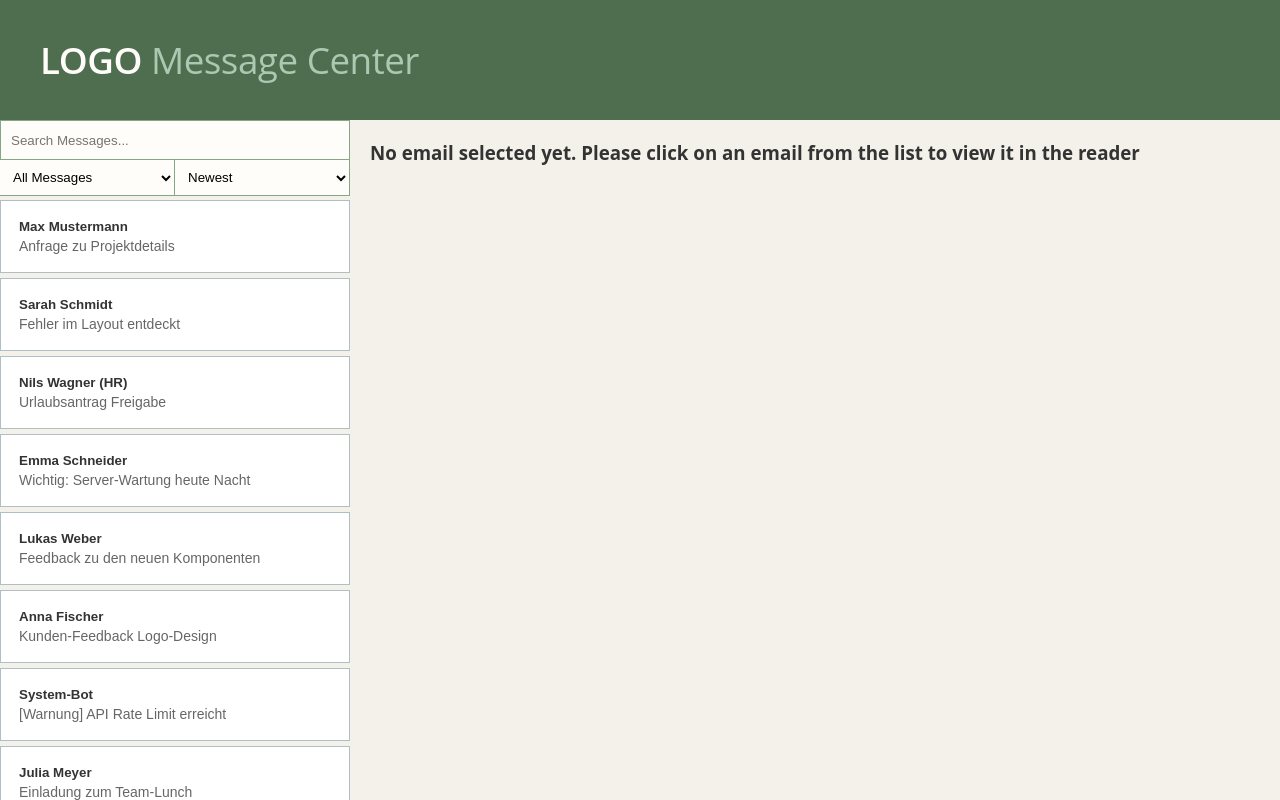
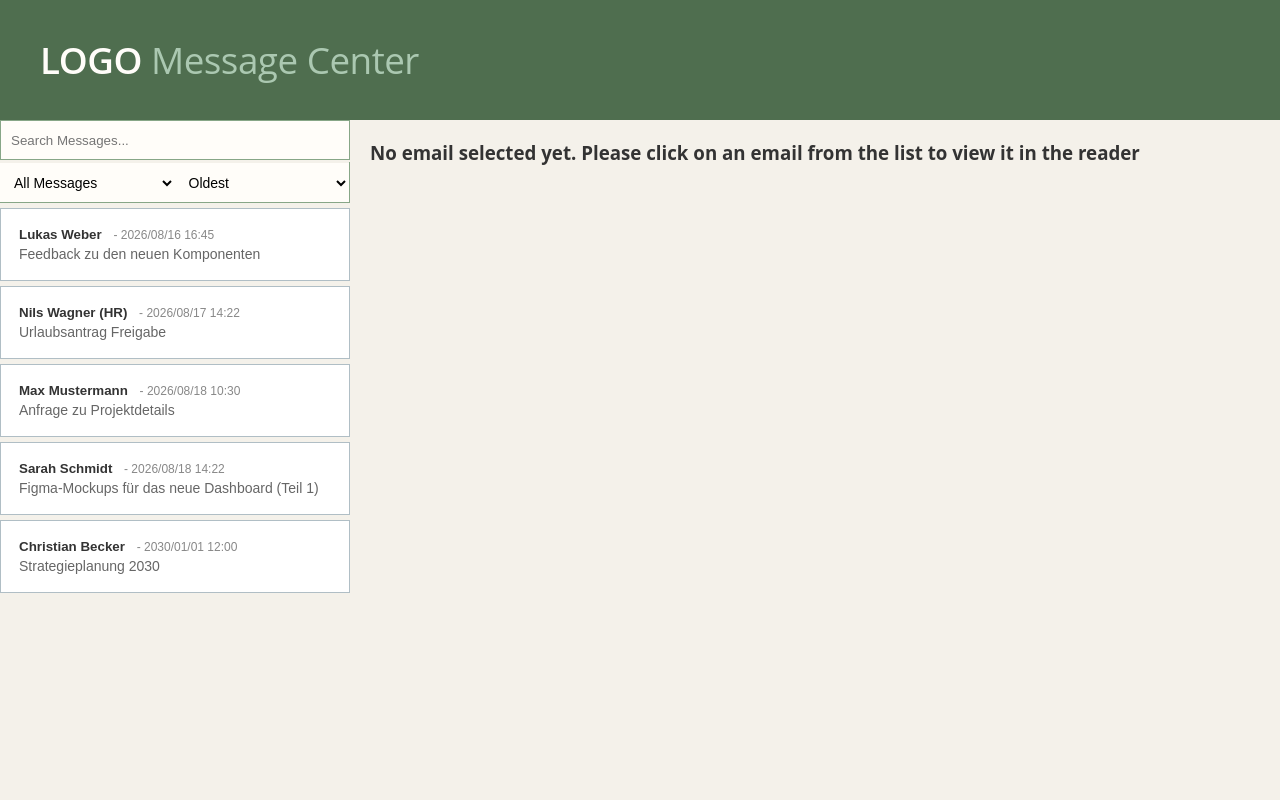
Before and after one commit to Yo-jo51/logo-message-center, a Vue app: page / in a window 1280 px wide. Built offline with nearby package versions, Linux system fonts and the light colour scheme.

Commit message:
Sorting Dropdown works

```diff
--- a/src/MessageCenter.vue
+++ b/src/MessageCenter.vue
@@ -1,27 +1,48 @@
 <script setup>
-import { ref } from 'vue'
+import { ref, computed } from 'vue'
+
 import MessageSearch from './components/MessageSearch.vue'
 import MessageFilter from './components/MessageFilter.vue'
-import MessageList from './components/MessageList.vue'
 import MessageReader from './components/MessageReader.vue'
 import MessageCard from './components/MessageCard.vue'
 
 import { TestMessages } from '@/MessageData/MessageData'
 
+const messages = ref(TestMessages)
 const currentMessage = ref(null)
 
-const showReader = ref(false)
+const filter = ref({
+  status: 'All Messages',
+  sort: 'Oldest',
+})
+
+const filteredMessages = computed(() => {
+  let result = messages.value
+
+  if (filter.value.status !== 'All Messages') {
+    result = result.filter((message) => message.status === filter.value.status)
+  }
+
+  return [...result].sort((a, b) => {
+    const timeA = new Date(a.timestamp)
+    const timeB = new Date(b.timestamp)
+
+    return filter.value.sort === 'Newest' ? timeB - timeA : timeA - timeB
+  })
+})
 </script>
 
 <template>
   <div class="layout">
     <div class="sidebar">
-      <MessageSearch />
-      <MessageFilter />
+      <div class="sidebar-controls">
+        <MessageSearch />
+        <MessageFilter @FilterApplied="filter = $event" />
+      </div>
 
       <div class="MessageList">
         <MessageCard
-          v-for="message in TestMessages"
+          v-for="message in filteredMessages"
           :key="message.id"
           :message="message"
           @openMail="currentMessage = $event"
@@ -35,33 +56,34 @@ const showReader = ref(false)
 
 <style scoped>
 .layout {
-  padding-top: 15vh;
   display: flex;
   width: 100vw;
   height: 100vh;
   overflow: hidden;
 }
-
 .sidebar {
   display: flex;
   flex-direction: column;
-  gap: 10px;
   width: 100%;
   max-width: 350px;
-  height: 100vh;
+  height: 85vh;
   flex-shrink: 0;
+  margin-top: 15vh;
+  gap: 5px;
 }
-
+.sidebar-controls {
+  display: flex;
+  flex-direction: column;
+  width: 100%;
+  flex-shrink: 0;
+  gap: 5px;
+}
 .MessageList {
   display: flex;
   flex-direction: column;
   gap: 5px;
   width: 100%;
-  margin-top: 80px;
   overflow-y: auto;
-}
-
-.MessageList::-webkit-scrollbar {
-  display: none;
+  flex-grow: 1;
 }
 </style>
--- a/src/MessageData/MessageData.js
+++ b/src/MessageData/MessageData.js
@@ -1,125 +1,42 @@
 export const TestMessages = [
   {
     id: 1,
-    sender: 'Max Mustermann',
-    subject: 'Anfrage zu Projektdetails',
-    body: 'Hallo Jan, könntest du mir bitte die aktuellen Designdokumente für das Message Center zukommen lassen? Ich benötige sie für das morgige Meeting mit den Entwicklern. Danke!',
-    timestamp: '2026-08-18T10:30:00Z',
+    sender: 'Sarah Schmidt',
+    subject: 'Figma-Mockups für das neue Dashboard (Teil 1)',
+    body: 'Hi Jan, ich habe den ersten Teil der UI-Komponenten hochgeladen. Schau bitte mal rein. [Entwickler-Notiz: Zeitstempel identisch mit ID 12 / Ungelesen]',
+    timestamp: '2026/08/18 14:22',
     seen: false,
   },
   {
     id: 2,
-    sender: 'Sarah Schmidt',
-    subject: 'Fehler im Layout entdeckt',
-    body: 'Hi! Mir ist aufgefallen, dass in der mobilen Ansicht die Suchleiste leicht verschoben ist. Die Borders brechen da irgendwie aus. Schau dir das bitte bei Gelegenheit mal an.',
-    timestamp: '2026-08-18T09:15:00Z',
-    seen: false,
+    sender: 'Max Mustermann',
+    subject: 'Anfrage zu Projektdetails',
+    body: 'Hallo Jan, könntest du mir bitte die aktuellen Designdokumente für das Message Center zukommen lassen? Ich benötige sie für das morgige Meeting.',
+    timestamp: '2026/08/18 10:30',
+    seen: true,
   },
   {
     id: 3,
     sender: 'Nils Wagner (HR)',
     subject: 'Urlaubsantrag Freigabe',
-    body: 'Guten Morgen Jan, dein Urlaubsantrag für die zwei Wochen im September wurde erfolgreich im System hinterlegt und vom Management freigegeben. Schönen Urlaub vorab!',
-    timestamp: '2026-08-17T14:22:00Z',
-    seen: false,
+    body: 'Guten Morgen Jan, dein Urlaubsantrag für die zwei Wochen im September wurde erfolgreich im System hinterlegt. Schönen Urlaub vorab!',
+    timestamp: '2026/08/17 14:22',
+    seen: true,
   },
   {
     id: 4,
-    sender: 'Emma Schneider',
-    subject: 'Wichtig: Server-Wartung heute Nacht',
-    body: 'Achtung an alle Entwickler: Heute Nacht ab 02:00 Uhr werden die Hauptserver für ca. 30 Minuten gewartet. In dieser Zeit wird das Deployment über Vite/Vercel nicht erreichbar sein.',
-    timestamp: '2026-08-17T11:05:00Z',
+    sender: 'Christian Becker',
+    subject: 'Strategieplanung 2030',
+    body: 'Hallo Team, hier ist der erste Entwurf für unsere langfristige Roadmap. [Entwickler-Notiz: Zukunft-Timestamp / Sollte bei "Neueste oben" ganz oben stehen]',
+    timestamp: '2030/01/01 12:00',
     seen: false,
   },
   {
     id: 5,
     sender: 'Lukas Weber',
     subject: 'Feedback zu den neuen Komponenten',
-    body: 'Die Aufteilung von MessageFilter und MessageSearch gefällt mir extrem gut! Code sieht super modular aus. Lass uns morgen mal über das Daten-Binding sprechen.',
-    timestamp: '2026-08-16T16:45:00Z',
-    seen: false,
-  },
-  {
-    id: 6,
-    sender: 'Anna Fischer',
-    subject: 'Kunden-Feedback Logo-Design',
-    body: `Hallo zusammen,
-
-ich habe mir das Feedback aus dem letzten Sprint angesehen. Damit der Text in unserem neuen Mail-Reader nicht unendlich in die Breite läuft, haben wir jetzt eine Begrenzung der Zeilenlänge eingebaut.
-
-Ein kürzerer Textblock liest sich einfach viel entspannter, da das Auge beim Zeilenwechsel nicht verrutscht. Bitte prüft im Browser, ob der Text jetzt wie gewünscht früher umbricht und die Abstände zwischen Sender, Betreff und Inhalt sauber aussehen.
-
-Gebt mir im Slack kurz Bescheid, ob das Layout so für euch passt!
-
-Viele Grüße
-Anna`,
-
-    timestamp: '2026-08-16T13:12:00Z',
-    seen: false,
-  },
-  {
-    id: 7,
-    sender: 'System-Bot',
-    subject: '[Warnung] API Rate Limit erreicht',
-    body: 'Der Test-Account hat 80% des verfügbaren monatlichen API-Limits für den Geolokations-Dienst aufgebraucht. Bitte überprüfe die Schleifen im Code.',
-    timestamp: '2026-08-15T08:00:00Z',
-    seen: false,
-  },
-  {
-    id: 8,
-    sender: 'Julia Meyer',
-    subject: 'Einladung zum Team-Lunch',
-    body: 'Hey Jan, wir gehen diesen Freitag alle zusammen Pizza essen, um das neue Release zu feiern. Bist du dabei? Gib mir bitte bis morgen Mittag Bescheid.',
-    timestamp: '2026-08-14T11:30:00Z',
-    seen: false,
-  },
-  {
-    id: 9,
-    sender: 'David King',
-    subject: 'Code Review requested',
-    body: 'Hey, I just pushed the new Prettier and ESLint configuration. Could you take a quick look at the eslint.config.js file whenever you have some spare minutes?',
-    timestamp: '2026-08-13T17:02:00Z',
-    seen: false,
-  },
-  {
-    id: 10,
-    sender: 'Support Team',
-    subject: 'Ticket #49201 geschlossen',
-    body: 'Das Problem mit dem unendlichen Scrollen in der Nachrichtenliste wurde behoben. Die Komponente berechnet die Viewport-Höhe (vh) jetzt korrekt.',
-    timestamp: '2026-08-12T09:40:00Z',
-    seen: false,
-  },
-
-  {
-    id: 11,
-    sender: 'GitHub Enterprise',
-    subject: '[Security] Schwachstelle in npm-Paket gefunden',
-    body: 'Die Pipeline meldet eine kritische Sicherheitslücke in der Abhängigkeit "axios". Ein automatisiertes Update auf Version 1.7.4 wurde als Pull Request bereitgestellt.',
-    timestamp: '2026-08-19T08:15:00Z',
-    seen: false,
-  },
-  {
-    id: 12,
-    sender: 'Sarah (Design)',
-    subject: 'Figma-Mockups für das neue Dashboard',
-    body: 'Hi! Ich habe die finalen UI-Komponenten für den Dark Mode fertiggestellt. Schau dir bitte besonders das Layout der Sidebar an, ob das so in Vue umsetzbar ist.',
-    timestamp: '2026-08-18T14:22:00Z',
-    seen: false,
-  },
-  {
-    id: 13,
-    sender: 'SRE-Team',
-    subject: '[Success] Deployment Produktion erfolgreich',
-    body: 'Das Release v2.4.0-rc3 wurde ohne Ausfallzeiten auf den Kubernetes-Cluster ausgerollt. Die automatisierten Integrationstests sind alle fehlerfrei durchgelaufen.',
-    timestamp: '2026-08-18T06:00:00Z',
-    seen: false,
-  },
-  {
-    id: 14,
-    sender: 'Leon (Product)',
-    subject: 'Feedback vom Kunden-Meeting',
-    body: 'Der Kunde hat das neue Feature mit der Nachrichtenliste getestet. Er wünscht sich, dass gelesene Nachrichten automatisch nach unten sortiert werden. Können wir das einbauen?',
-    timestamp: '2026-08-17T11:05:00Z',
-    seen: false,
+    body: 'Die Aufteilung von MessageFilter und MessageSearch gefällt mir extrem gut! Code sieht super modular aus. Lass uns morgen mal sprechen.',
+    timestamp: '2026/08/16 16:45',
+    seen: true,
   },
 ]
--- a/src/components/MessageCard.vue
+++ b/src/components/MessageCard.vue
@@ -3,6 +3,7 @@ const props = defineProps<{
   message: {
     sender: string
     subject: string
+    timestamp: string
   }
 }>()
 
@@ -11,7 +12,11 @@ const emit = defineEmits(['openMail'])
 
 <template>
   <button class="Card" @click="emit('openMail', props.message)">
-    <span class="sender">{{ props.message?.sender || 'Unbekannter Sender' }}</span>
+    <span class="sender">
+      {{ props.message?.sender || 'Unbekannter Sender' }}
+      <span class="date">- {{ props.message?.timestamp }}</span>
+    </span>
+
     <span class="subject">{{ props.message?.subject || 'Kein Betreff' }}</span>
   </button>
 </template>
@@ -37,6 +42,13 @@ const emit = defineEmits(['openMail'])
   color: #333333;
 }
 
+.date {
+  font-weight: normal;
+  font-size: 12px;
+  color: #888888;
+  margin-left: 8px;
+}
+
 .subject {
   color: #666666;
   font-size: 14px;
--- a/src/components/MessageFilter.vue
+++ b/src/components/MessageFilter.vue
@@ -1,16 +1,31 @@
-<script setup></script>
+<script setup>
+import { ref } from 'vue'
+
+const emit = defineEmits(['FilterApplied'])
+
+const messageFilter = ref('All Messages')
+const sortFilter = ref('Oldest')
+
+function FilterChange() {
+  emit('FilterApplied', {
+    status: messageFilter.value,
+    sort: sortFilter.value,
+  })
+}
+</script>
 
 <template>
   <div class="filters-container">
     <div class="filters">
-      <select class="filter-select">
-        <option>All Messages</option>
-        <option>Unseen</option>
-        <option>Seen</option>
+      <select v-model="messageFilter" @change="FilterChange" class="filter-select">
+        <option value="All Messages">All Messages</option>
+        <option value="Unseen">Unseen</option>
+        <option value="Seen">Seen</option>
       </select>
-      <select class="filter-select">
-        <option>Newest</option>
-        <option>Oldest</option>
+
+      <select v-model="sortFilter" @change="FilterChange" class="filter-select">
+        <option value="Newest">Newest</option>
+        <option value="Oldest">Oldest</option>
       </select>
     </div>
   </div>
@@ -18,29 +33,30 @@
 
 <style scoped>
 .filters-container {
-  position: fixed;
-  top: 20vh;
-  left: 0;
-  width: 350px;
-  z-index: 10;
-  background-color: var(--porcelain);
+  width: 100%;
+  flex-shrink: 0;
 }
 
 .filters {
   display: flex;
-  border: none;
+  width: 100%;
+  margin-top: 42px;
+  border-right: 1px solid var(--muted-teal);
 }
 
 .filter-select {
+  width: 50%;
   flex: 1;
-  padding: 9px;
 
-  border-right: 1px solid var(--muted-teal);
+  height: 40px;
+  padding: 0 10px;
+
+  background: var(--porcelain);
+  border: none;
   border-bottom: 1px solid var(--muted-teal);
-  border-top: none;
-  border-left: none;
 
-  background-color: var(--porcelain);
-  width: 50%;
+  font-size: 14px;
+
+  margin-top: 1px;
 }
 </style>
--- a/src/components/MessageReader.vue
+++ b/src/components/MessageReader.vue
@@ -25,9 +25,10 @@ defineProps<{
 <style scoped>
 .reader {
   flex: 1;
-  height: 100%;
+  height: 85vh;
   background-color: var(--parchment);
   padding: 20px;
+  margin-top: 15vh;
   overflow-y: auto;
 }
 #body {
```
